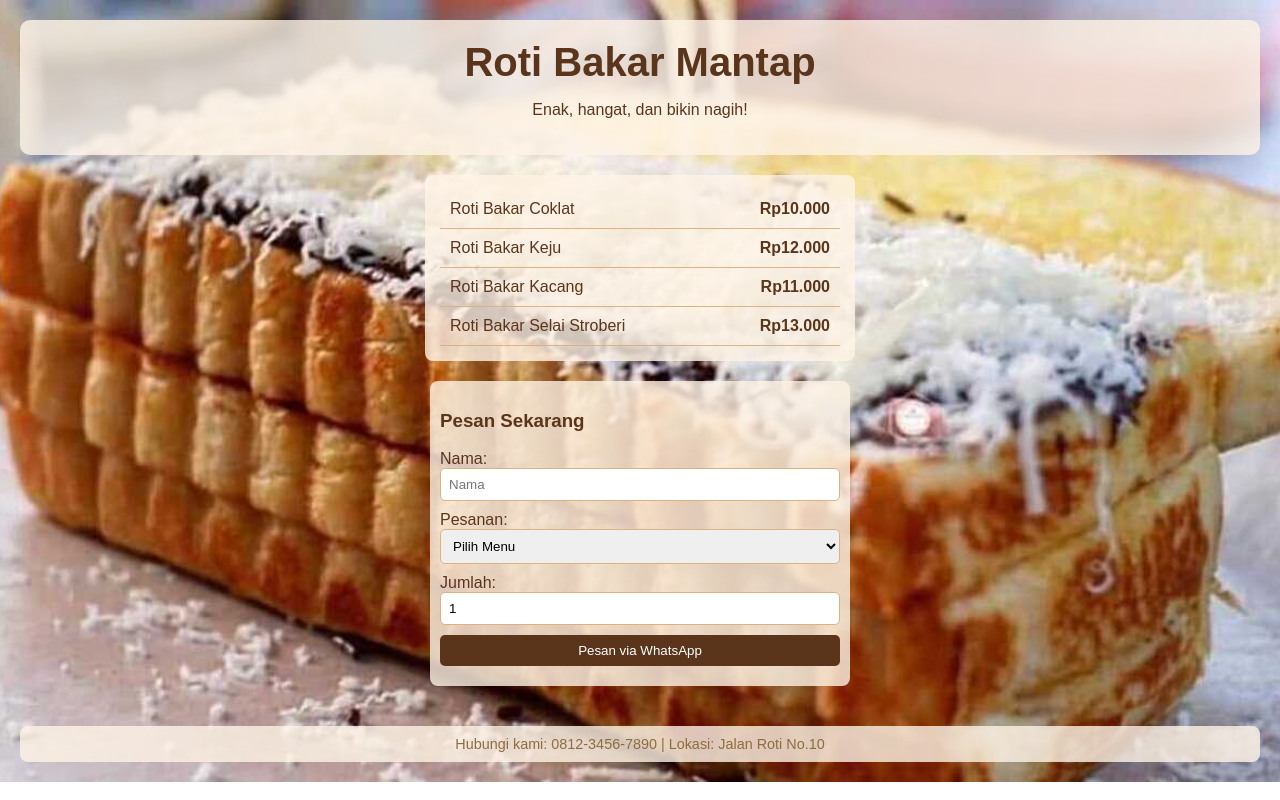
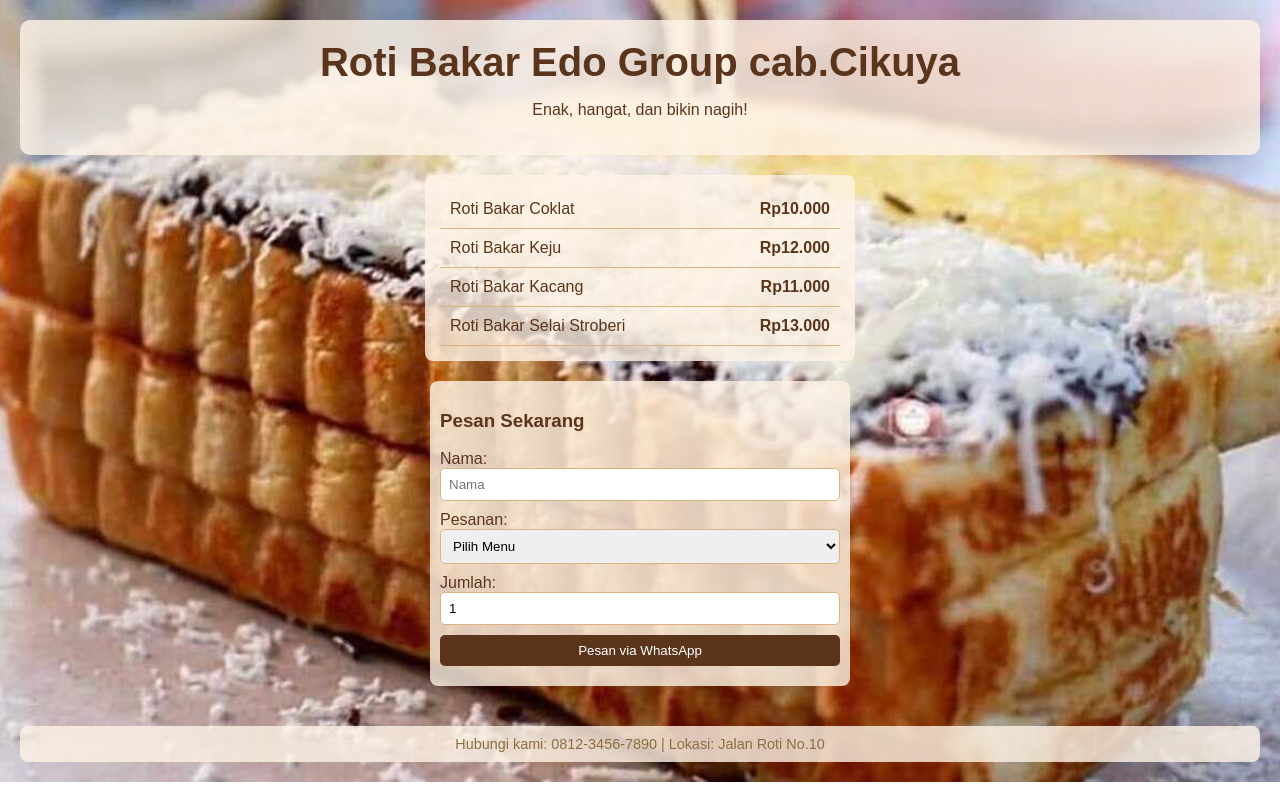
Before and after one commit to hoyongaipon/roti-bakar, a plain HTML site: page index.html in a window 1280 px wide. Drawn offline with Linux system fonts and the light colour scheme.

Commit message:
index.html

```diff
--- a/index.html
+++ b/index.html
@@ -71,7 +71,7 @@
 </head>
 <body>
   <header>
-    <h1>Roti Bakar Mantap</h1>
+    <h1>Roti Bakar Edo Group cab.Cikuya</h1>
     <p>Enak, hangat, dan bikin nagih!</p>
   </header>
 
```
